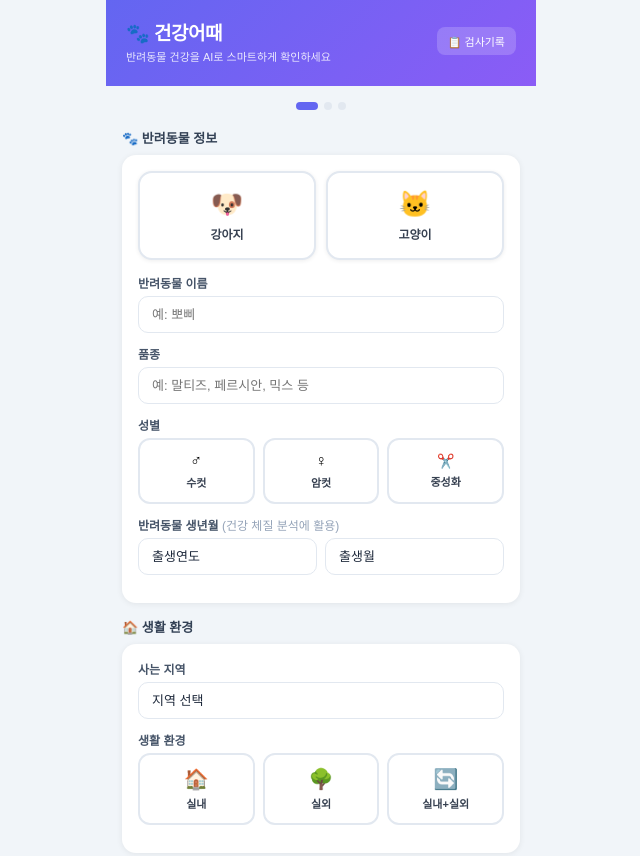
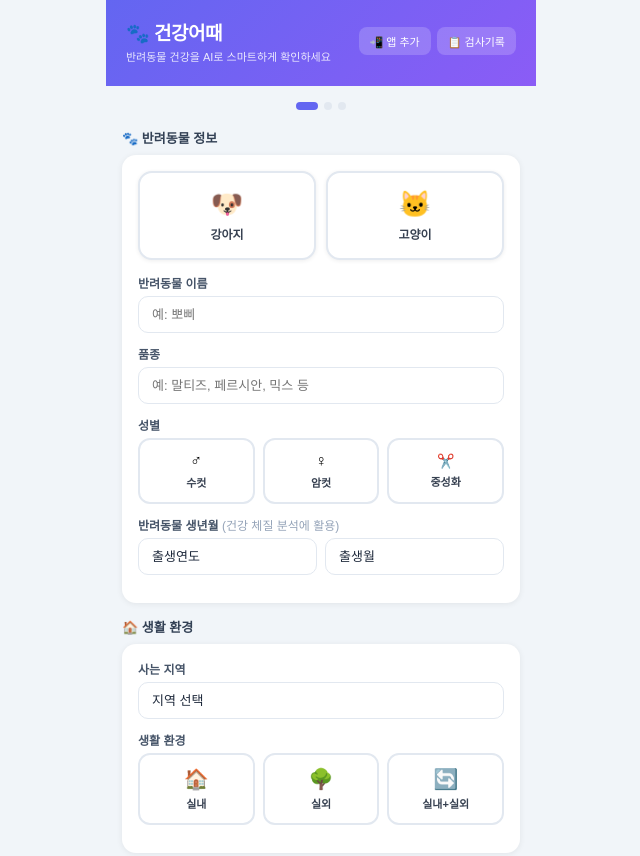
Before and after one commit to jygarden/peepeekit-urine-app, a website: page index.html in a window 1280 px wide. Shown: the top 856 px of the page, without its empty margins (319-959 px from the left). Drawn offline with nearby package versions, Linux system fonts and the light colour scheme.

Commit message:
Update index.html

```diff
--- a/index.html
+++ b/index.html
@@ -236,7 +236,10 @@
         <h1>🐾 건강어때</h1>
         <p>반려동물 건강을 AI로 스마트하게 확인하세요</p>
       </div>
-      <button class="btn-history" onclick="goHistory()">📋 검사기록</button>
+      <div style="display:flex;gap:6px">
+        <button class="btn-history" onclick="showInstallGuide()">📲 앱 추가</button>
+        <button class="btn-history" onclick="goHistory()">📋 검사기록</button>
+      </div>
     </div>
   </div>
 
@@ -580,6 +583,17 @@ function installApp() {
 
 function dismissInstall() {
   document.getElementById('installBanner').style.display = 'none';
+}
+function showInstallGuide() {
+  const isIOS = /iphone|ipad|ipod/i.test(navigator.userAgent);
+  if (isIOS) {
+    document.getElementById('iosBanner').style.display = 'flex';
+  } else if (deferredPrompt) {
+    installApp();
+  } else {
+    // 이미 설치됐거나 Android 외 환경 → 안내 팝업
+    alert('📲 홈화면에 앱 추가하는 방법\n\n【아이폰/아이패드 (Safari)】\n1. 하단 공유 버튼(□↑) 탭\n2. "홈 화면에 추가" 선택\n3. 오른쪽 위 "추가" 탭\n\n【안드로이드 (Chrome)】\n1. 우측 상단 메뉴(⋮) 탭\n2. "홈 화면에 추가" 선택\n3. "추가" 탭');
+  }
 }
 
 // iOS 감지 → 별도 안내
```
